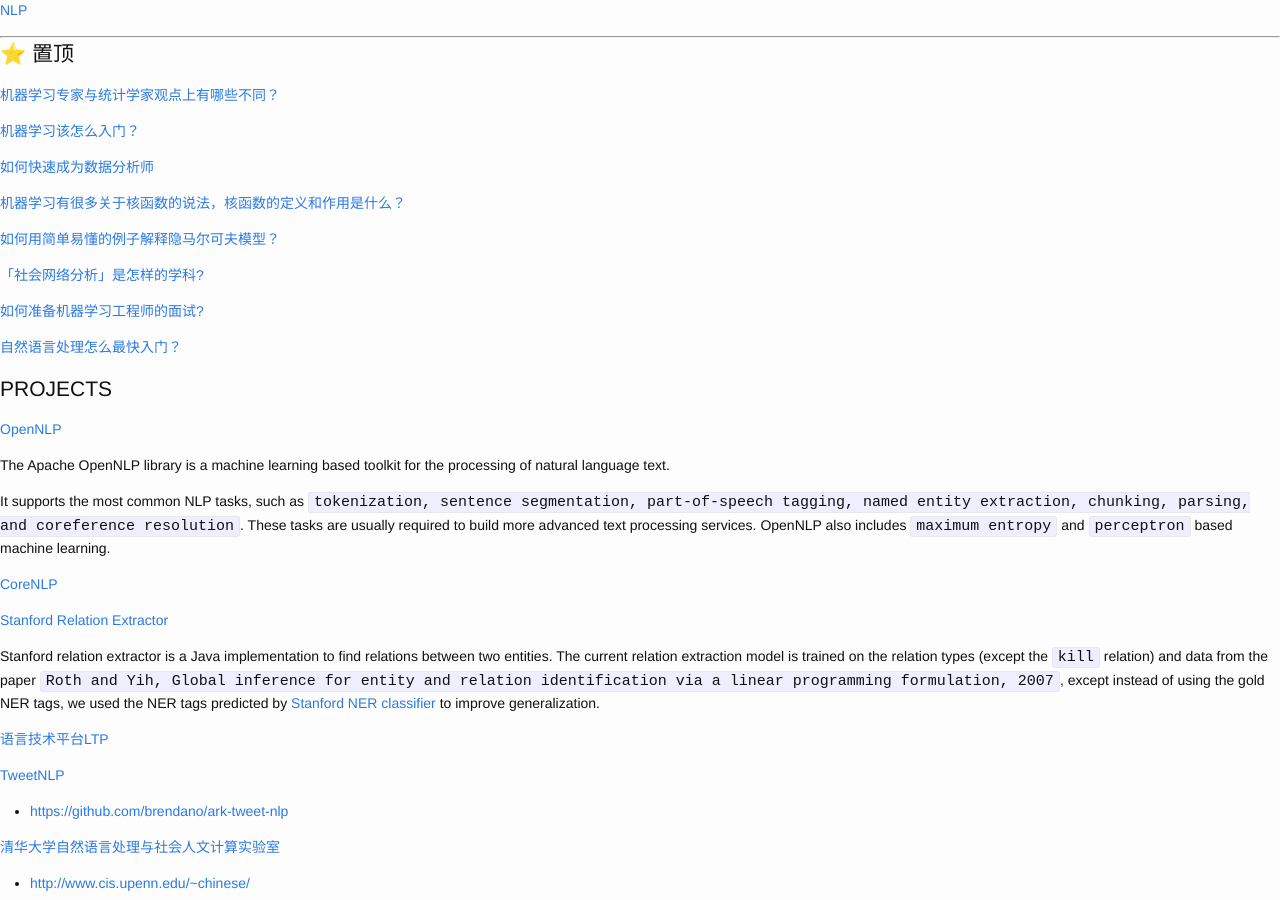
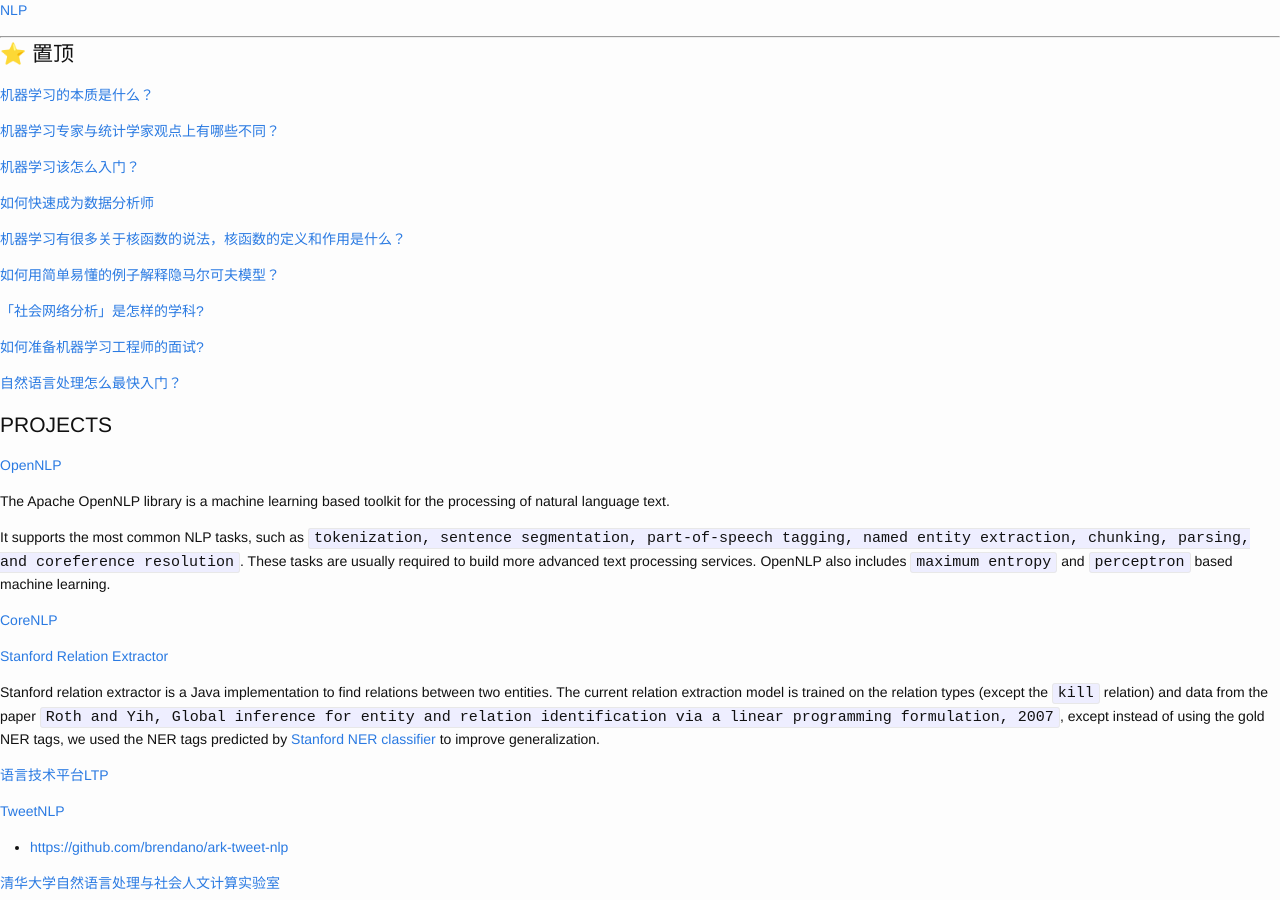
Before and after one commit to cnwarden/cnwarden.github.io, a Jekyll site: the page built from ml/index.md, in a window 1280 px wide and 900 px high. Built offline with Jekyll 4.4.1, drawn with Linux system fonts in a browser that asks for light colours; emoji names are drawn with the system emoji font.

Commit message:
Update index.md

```diff
--- a/ml/index.md
+++ b/ml/index.md
@@ -8,6 +8,8 @@ title:  machine learning
 ---------------------------------------------------------------
 
 # :star: 置顶
+
+[机器学习的本质是什么？](http://www.zhihu.com/question/19830921)
 
 [机器学习专家与统计学家观点上有哪些不同？](https://www.zhihu.com/question/29687860)
 
```
